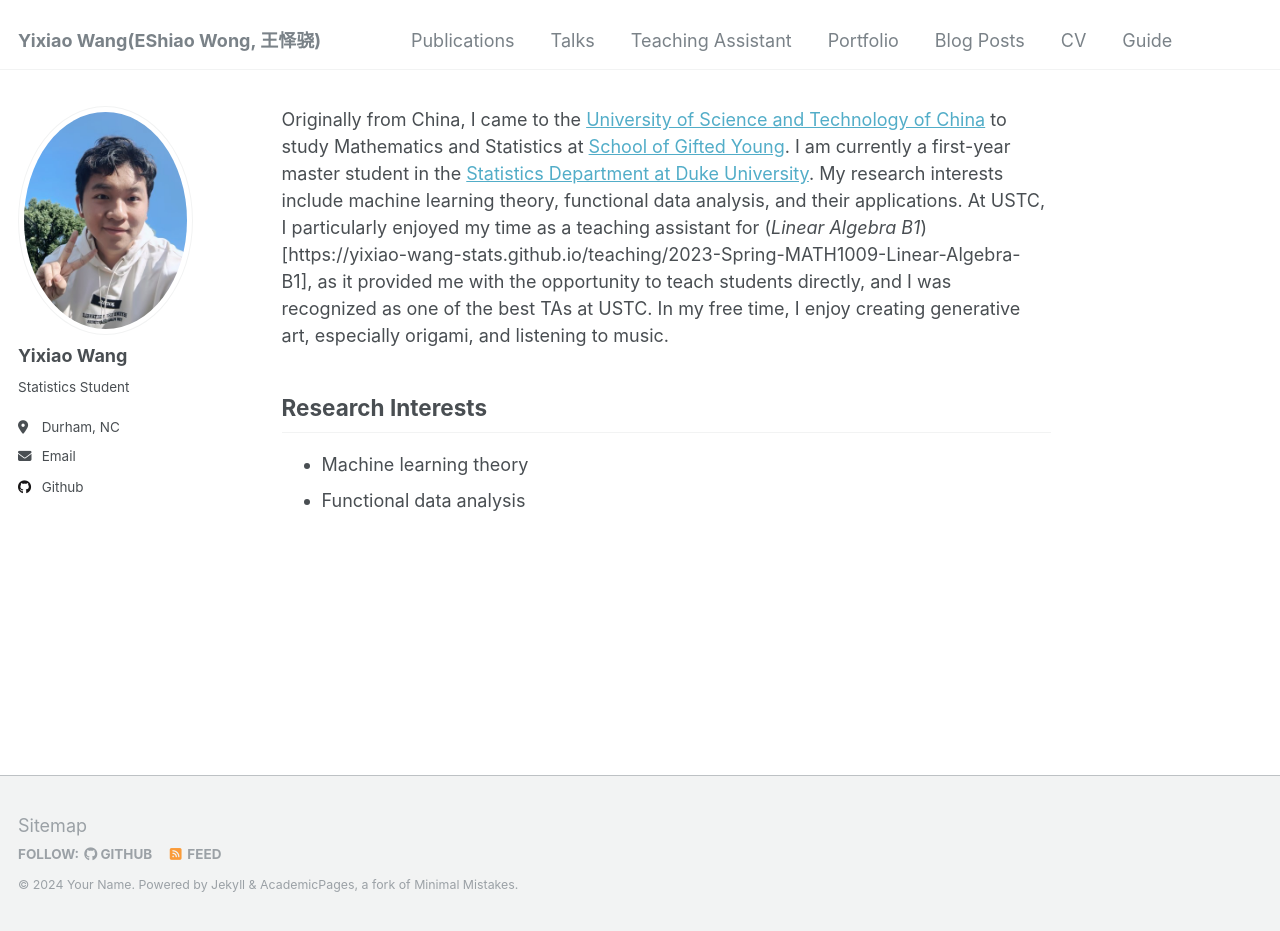
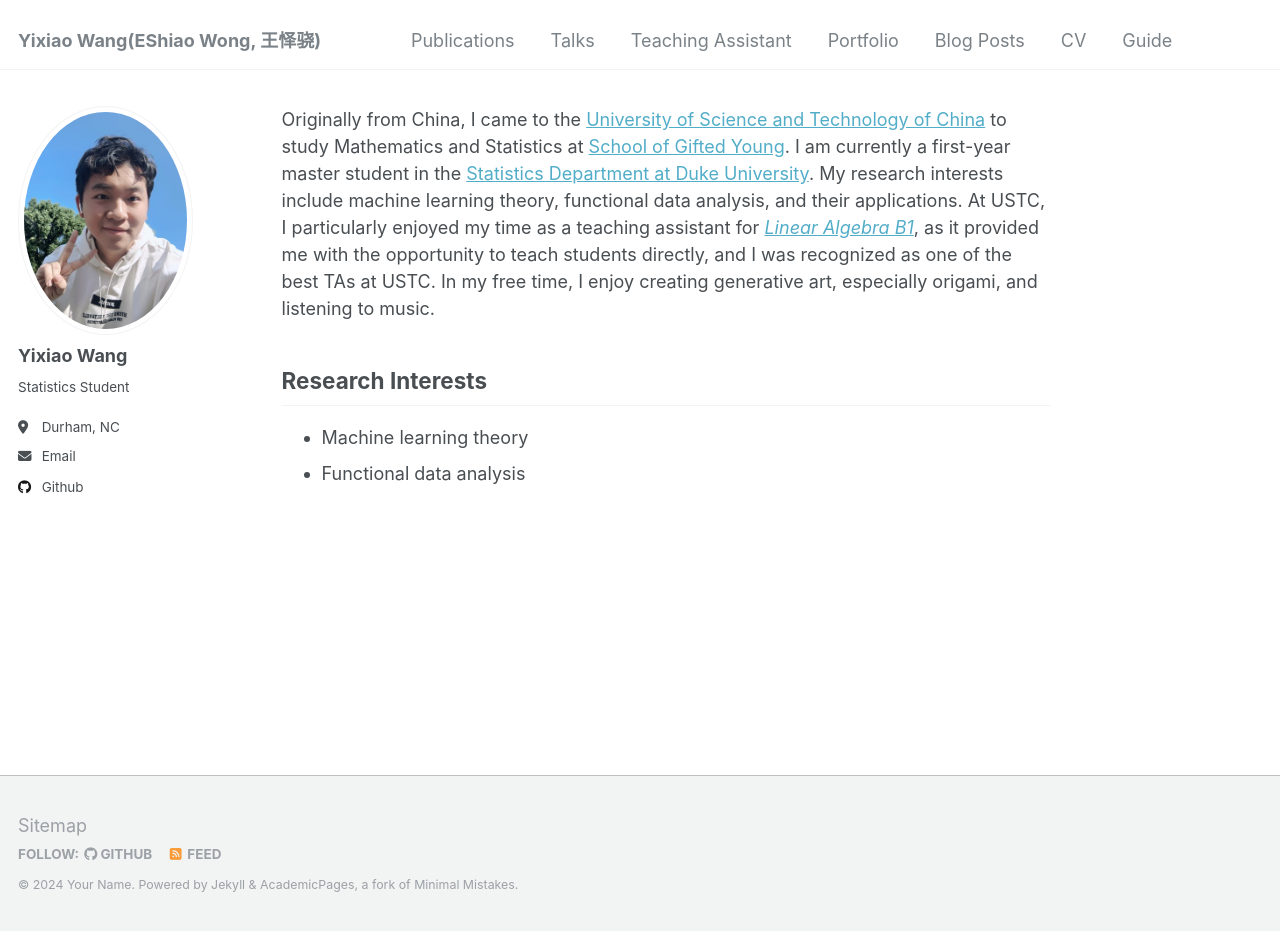
Before and after one commit to Yixiao-Wang-Stats/Yixiao-Wang-Stats.github.io, a Jekyll site: the page built from _pages/about.md, in a window 1280 px wide and 931 px high. Built offline with Jekyll 4.4.1, drawn with Linux system fonts in a browser that asks for light colours; a script that is not in the unit is left out.

Commit message:
Update about.md

```diff
--- a/_pages/about.md
+++ b/_pages/about.md
@@ -7,7 +7,7 @@ redirect_from:
   - /about.html
 ---
 
-Originally from China, I came to the [University of Science and Technology of China](https://en.ustc.edu.cn/) to study Mathematics and Statistics at [School of Gifted Young](https://en.scgy.ustc.edu.cn/). I am currently a first-year master student in the [Statistics Department at Duke University](https://stat.duke.edu/). My research interests include machine learning theory, functional data analysis, and their applications. At USTC, I particularly enjoyed my time as a teaching assistant for (*Linear Algebra B1*)[https://yixiao-wang-stats.github.io/teaching/2023-Spring-MATH1009-Linear-Algebra-B1], as it provided me with the opportunity to teach students directly, and I was recognized as one of the best TAs at USTC. In my free time, I enjoy creating generative art, especially origami, and listening to music.
+Originally from China, I came to the [University of Science and Technology of China](https://en.ustc.edu.cn/) to study Mathematics and Statistics at [School of Gifted Young](https://en.scgy.ustc.edu.cn/). I am currently a first-year master student in the [Statistics Department at Duke University](https://stat.duke.edu/). My research interests include machine learning theory, functional data analysis, and their applications. At USTC, I particularly enjoyed my time as a teaching assistant for *[Linear Algebra B1](https://yixiao-wang-stats.github.io/teaching/2023-Spring-MATH1009-Linear-Algebra-B1)*, as it provided me with the opportunity to teach students directly, and I was recognized as one of the best TAs at USTC. In my free time, I enjoy creating generative art, especially origami, and listening to music.
 
 Research Interests
 ------
```
